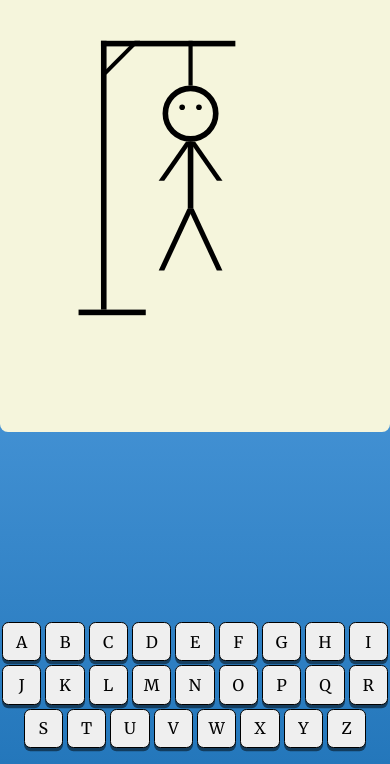
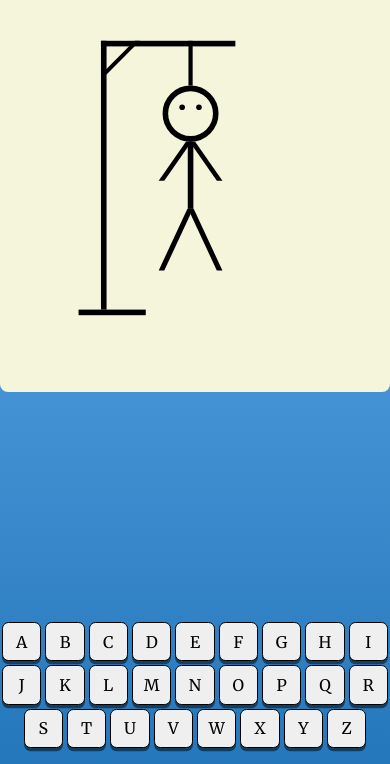
Before and after one commit to vsharha/Hangman, a plain HTML site: page index.html in a window 390 px wide. Shown: the part 80-844 px from the top of the page. Drawn offline with nearby package versions, Linux system fonts and the light colour scheme; no server answers.

Commit message:
moved content background up

```diff
--- a/styles.css
+++ b/styles.css
@@ -375,7 +375,7 @@ button:hover {
 		height: 100svh;
 	}
 	#content {
-		height: 32rem;
+		height: 29.5rem;
 		margin-top: 0rem;
 		border-radius: 0rem 0rem 0.5rem 0.5rem;
 		width: 100vw;
```
